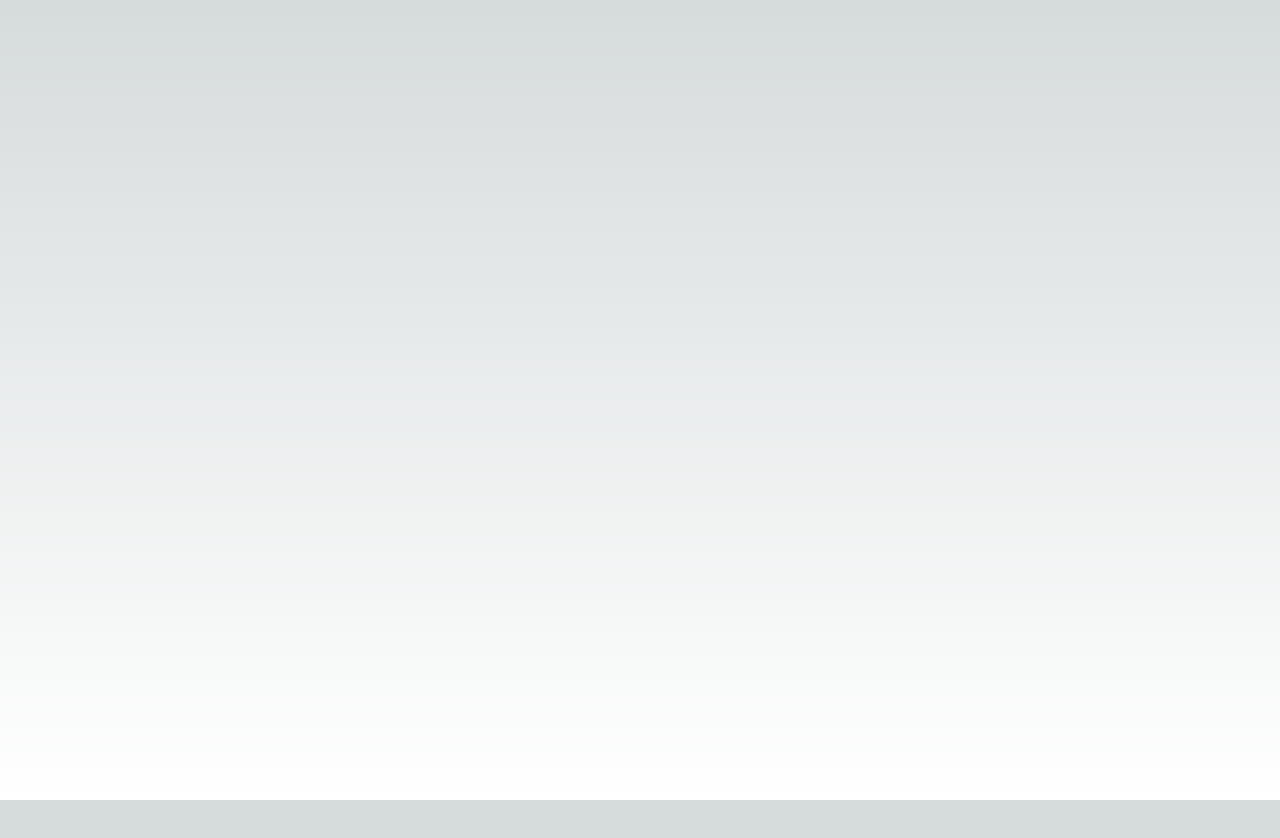
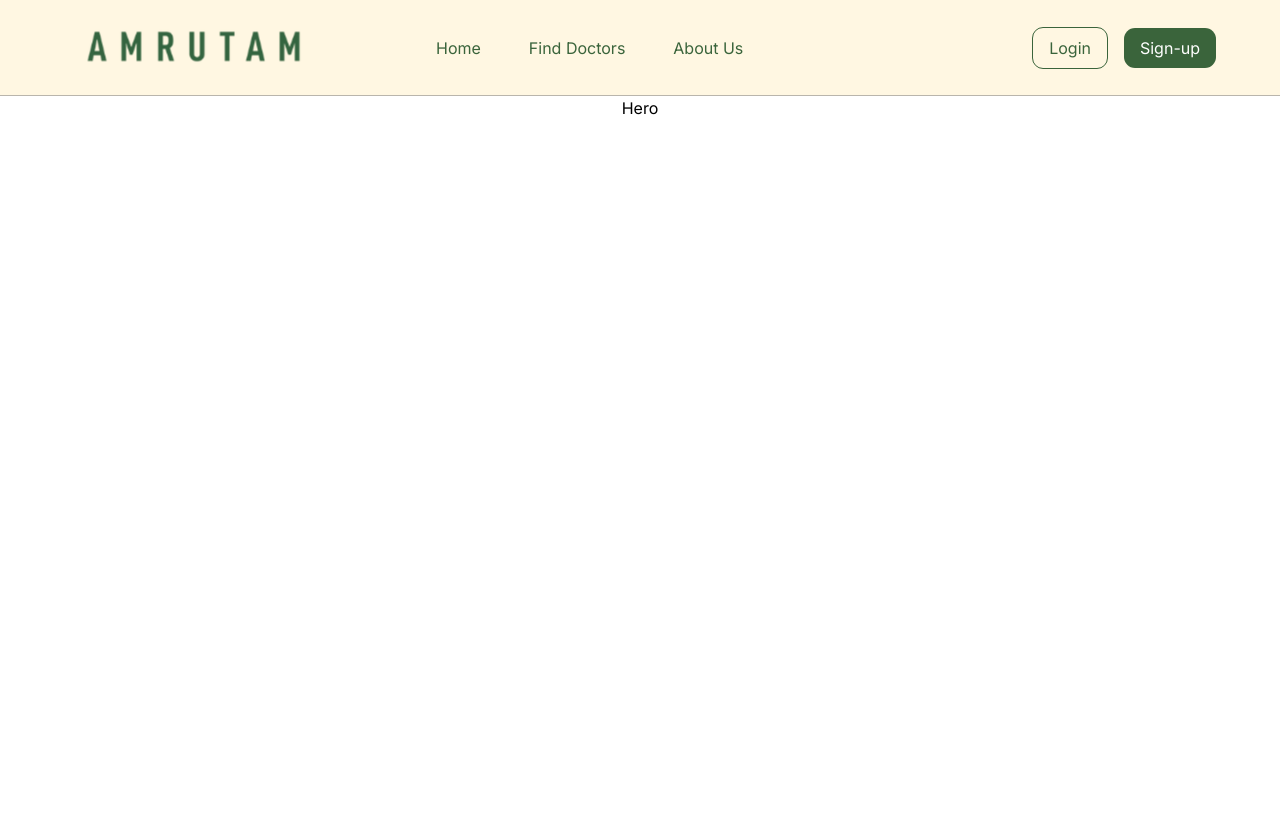
Before and after one commit to adityaj07/amrutam-landing, a Next.js app: page / in a window 1280 px wide. Shown: the top 838 px of the page. Before the commit the page ends 800 px from the top, so only its background shows below. Built offline with nearby package versions, Linux system fonts and the light colour scheme.

Commit message:
feat: Navbar added

```diff
--- a/src/app/components/sections/Navbar.tsx
+++ b/src/app/components/sections/Navbar.tsx
@@ -1,11 +1,112 @@
-import { FC } from 'react'
+"use client";
 
-interface NavbarProps {
+import Link from "next/link";
+import { FC, useState } from "react";
+import { Menu, X } from "lucide-react";
+import Image from "next/image";
+import { menuLinks } from "@/data";
+import Button from "../ui/Button";
+import { useLockBody } from "@/hooks/use-lock-body";
 
-}
+interface NavbarProps {}
 
 const Navbar: FC<NavbarProps> = ({}) => {
-  return <div>Navbar</div>
-}
+  useLockBody();
+  const [isNavOpen, setIsNavOpen] = useState<Boolean>(false);
 
-export default Navbar
+  const handleNavToggle = () => {
+    setIsNavOpen((prevState) => !prevState);
+  };
+
+  return (
+    <>
+      <nav className="flex justify-between items-center border-b border-zinc-600/40 h-[6rem] bg-[#FFF7E2] z-10">
+        <div className="w-[90%] mx-auto flex justify-between items-center gap-8">
+          <div
+            onClick={handleNavToggle}
+            className="block md:hidden cursor-pointer"
+          >
+            {isNavOpen ? (
+              <X className="block lg:hidden animate-fade-in-out text-[#3A643B] w-7 h-7" />
+            ) : (
+              <Menu className="block lg:hidden animate-fade-in-out text-[#3A643B] w-7 h-7" />
+            )}
+          </div>
+
+          <div className="mx-auto md:mx-0 flex justify-center items-center ">
+            <Link
+              href="#hero"
+              className="flex gap-2 justify-center items-center"
+            >
+              <Image
+                src="/amrutam-logo.svg"
+                alt="logo"
+                className="w-[130px] h-[28px] md:w-[220px] md:h-[40px] lg:w-[260px] lg:h-[50px]"
+                width={260}
+                height={50}
+              />
+            </Link>
+
+            <div className="ml-8 lg:ml-24">
+              <ul className="items-center justify-center hidden md:flex gap-4">
+                {menuLinks.map((link) => (
+                  <Link href={link.link} key={link.text}>
+                    <li
+                      key={link.text}
+                      className="relative p-2 px-4 cursor-pointer transition-colors duration-200 rounded-lg text-[#3A643B] text-[1rem]"
+                    >
+                      {link.text}
+                    </li>
+                  </Link>
+                ))}
+              </ul>
+            </div>
+          </div>
+
+          <div className="hidden md:flex items-center gap-4">
+            <Link href="/login">
+              <Button
+                text="Login"
+                className="border border-[#3A643B] text-[#3A643B] transition-colors duration-150 rounded-[11px]"
+              />
+            </Link>
+            <Link href="/signup">
+              <Button
+                text="Sign-up"
+                className="bg-[#3A643B] text-white hover:bg-[#2a4b2a] transition-colors duration-150 rounded-[11px]"
+              />
+            </Link>
+          </div>
+        </div>
+      </nav>
+
+      {/* MOBILE NAV  */}
+
+      <nav
+        className={`mobile-nav -z-9 fixed top-0 left-0 right-0 bottom-0 backdrop-blur-[3px] bg-opacity-50 lg:hidden transition-opacity pt-4 ${
+          isNavOpen
+            ? "opacity-100 pointer-events-auto"
+            : "opacity-0 pointer-events-none"
+        }`}
+        onClick={handleNavToggle}
+        onScroll={handleNavToggle}
+      >
+        <div className="bg-[#fff] mt-20 md:mt-0 rounded-xl w-[60%] mr-auto ml-[5%] text-white p-4 text-sm shadow-[0_8px_30px_rgb(0,0,0,0.12)]">
+          <ul className="flex flex-col items-center w-full justify-center gap-2 pb-4 transition-transform duration-300 ">
+            {menuLinks.map((link) => (
+              <Link
+                href={link.link}
+                className="p-2 px-4 cursor-pointer  transition-colors duration-200 hover:bg-white w-full rounded-lg text-[#3A643B] text-[1rem] hover:font-semibold"
+                key={link.text}
+              >
+                <li key={link.text}>{link.text}</li>
+              </Link>
+            ))}
+          </ul>
+        </div>
+      </nav>
+    </>
+  );
+};
+
+export default Navbar;
--- /dev/null
+++ b/src/app/components/ui/Button.tsx
@@ -0,0 +1,17 @@
+import { cn } from "@/lib/utils";
+import { FC } from "react";
+
+interface ButtonProps {
+  className: string;
+  text: string;
+}
+
+const Button: FC<ButtonProps> = ({ className, text }) => {
+  return (
+    <div>
+      <button className={cn(className, "px-4 py-2")}>{text}</button>
+    </div>
+  );
+};
+
+export default Button;
--- a/src/app/globals.css
+++ b/src/app/globals.css
@@ -1,30 +1,6 @@
 @tailwind base;
 @tailwind components;
 @tailwind utilities;
-
-:root {
-  --foreground-rgb: 0, 0, 0;
-  --background-start-rgb: 214, 219, 220;
-  --background-end-rgb: 255, 255, 255;
-}
-
-@media (prefers-color-scheme: dark) {
-  :root {
-    --foreground-rgb: 255, 255, 255;
-    --background-start-rgb: 0, 0, 0;
-    --background-end-rgb: 0, 0, 0;
-  }
-}
-
-body {
-  color: rgb(var(--foreground-rgb));
-  background: linear-gradient(
-      to bottom,
-      transparent,
-      rgb(var(--background-end-rgb))
-    )
-    rgb(var(--background-start-rgb));
-}
 
 @layer utilities {
   .text-balance {
--- a/src/app/layout.tsx
+++ b/src/app/layout.tsx
@@ -1,6 +1,7 @@
 import type { Metadata } from "next";
 import { Inter } from "next/font/google";
 import "./globals.css";
+import Navbar from "./components/sections/Navbar";
 
 const inter = Inter({ subsets: ["latin"] });
 
@@ -16,7 +17,10 @@ export default function RootLayout({
 }>) {
   return (
     <html lang="en">
-      <body className={`${inter.className} antialiased`}>{children}</body>
+      <body className={`${inter.className} antialiased`}>
+        <Navbar />
+        {children}
+        </body>
     </html>
   );
 }
--- a/src/app/page.tsx
+++ b/src/app/page.tsx
@@ -1,9 +1,10 @@
 import Image from "next/image";
+import Hero from "./components/sections/Hero";
 
 export default function Home() {
   return (
-    <main className="flex min-h-screen flex-col items-center justify-between p-24">
-
+    <main className="flex min-h-screen flex-col items-center justify-between">
+      <Hero />
     </main>
   );
 }
--- /dev/null
+++ b/src/data.ts
@@ -0,0 +1,20 @@
+interface MenuLinksTypes {
+    text: string
+    link: string
+}
+
+export const menuLinks = [
+    {
+        text: "Home",
+        link: "#hero"
+    },
+    {
+        text: "Find Doctors",
+        link: "/find-doctors"
+    },
+    {
+        text: "About Us",
+        link: "/about-us"
+    },
+
+]
--- /dev/null
+++ b/src/hooks/use-lock-body.ts
@@ -0,0 +1,12 @@
+import * as React from "react";
+
+// @see https://usehooks.com/useLockBodyScroll.
+export function useLockBody() {
+  React.useLayoutEffect((): (() => void) => {
+    const originalStyle: string = window.getComputedStyle(
+      document.body
+    ).overflow;
+    document.body.style.overflow = "hidden";
+    return () => (document.body.style.overflow = originalStyle);
+  }, []);
+}
--- /dev/null
+++ b/src/lib/utils.ts
@@ -0,0 +1,6 @@
+import { type ClassValue, clsx } from "clsx"
+import { twMerge } from "tailwind-merge"
+
+export function cn(...inputs: ClassValue[]) {
+  return twMerge(clsx(inputs))
+}
```
Also changed, not shown: package.json (+7 -4 lines), public/hero-img-desktop.png (added), 1 other file (tests, documents, lock files or other folders).
